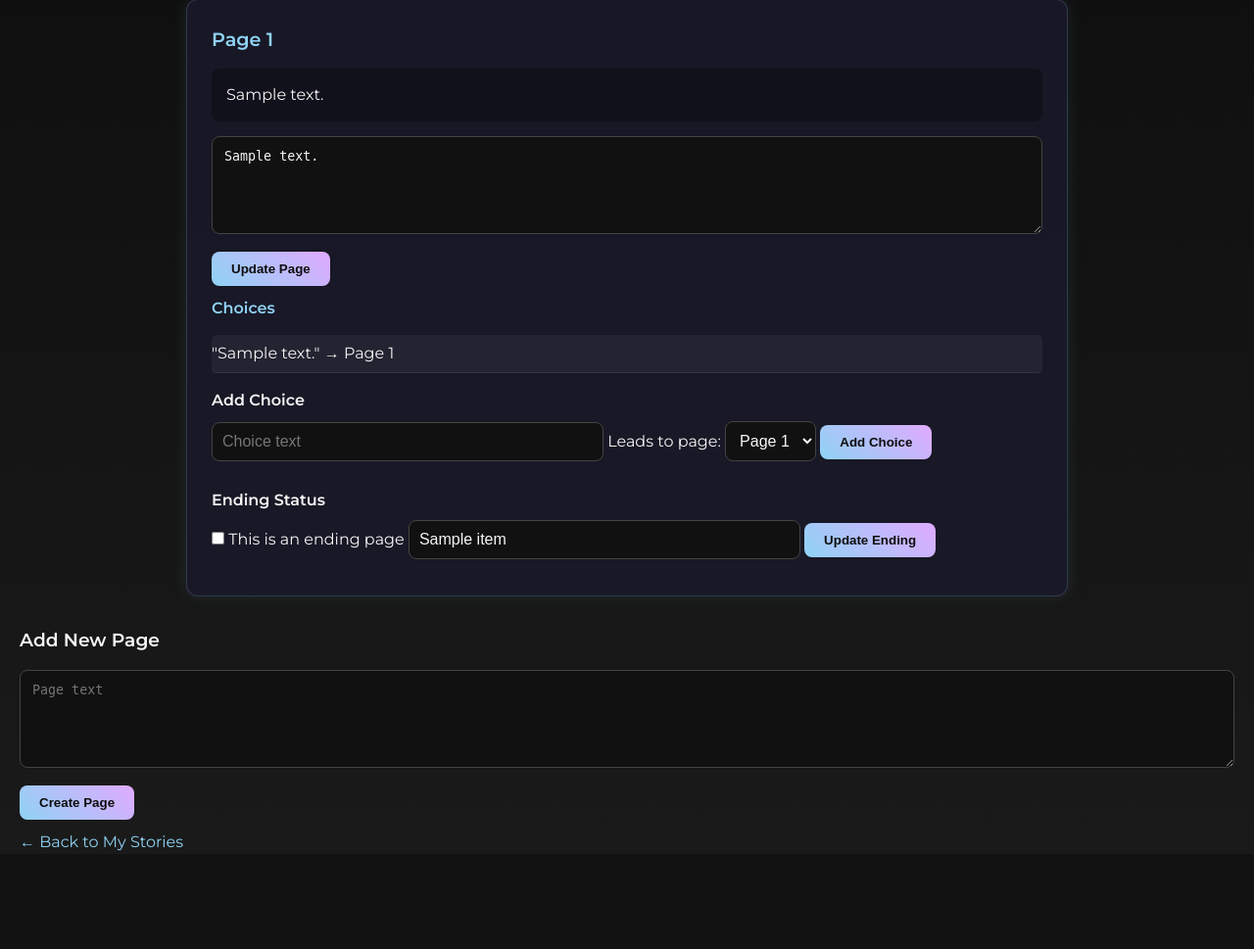
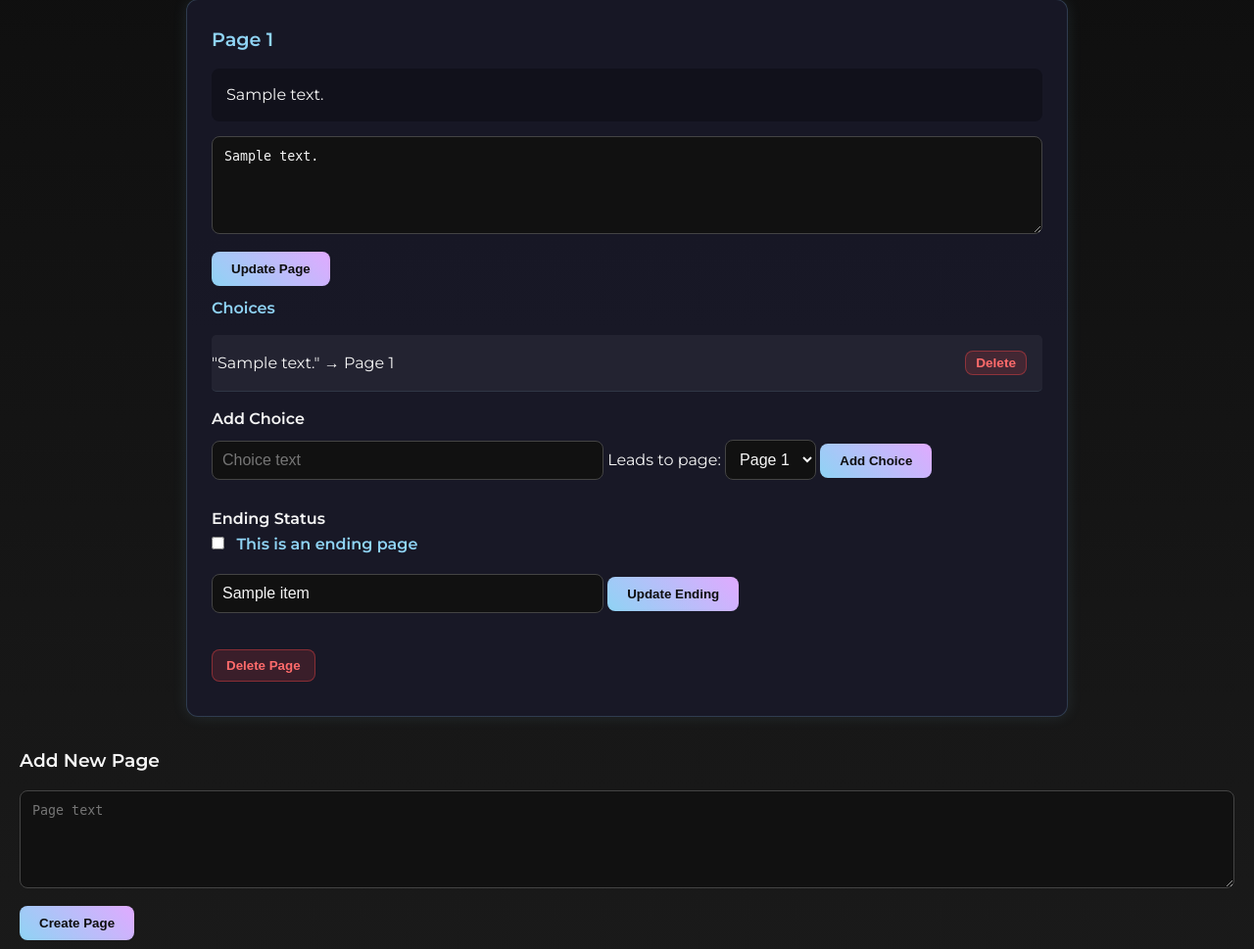
Before and after one commit to AlTAR333/Final-Project-Django-Flask-, a Django app: page /author/story/1/edit/ in a window 1280 px wide. Shown: the part 229-1198 px from the top of the page at 98% size. Before the commit the page ends 1098 px from the top, so only its background shows below. Run offline with Django 5.2, Linux system fonts and the light colour scheme; a user stored in the database is signed in; tables that the repository leaves empty hold one stand-in row (values such as "Sample post"); a database or web service that is not in the repository returns one stand-in record (values such as "Sample title"); data that the repository does not hold is empty.

Commit message:
Author can delete pages and choices

```diff
--- a/django_web/static/css/style.css
+++ b/django_web/static/css/style.css
@@ -300,7 +300,7 @@ hr {
     border-color: #8fd3f4;
 }
 
-/* Ending status inputs & checkbox
+/* Ending status inputs & checkbox */
 .editor-panel form input[type="text"] {
     width: 100%;
     padding: 10px;
@@ -327,4 +327,49 @@ hr {
 
 .editor-panel form input[type="checkbox"] {
     margin-right: 8px;
-} */
+}
+
+/* ============================= */
+/* 🔥 Danger Buttons */
+/* ============================= */
+
+.btn-danger {
+    background: rgba(255, 70, 70, 0.15);
+    color: #ff6b6b;
+    border: 1px solid rgba(255, 70, 70, 0.4);
+    padding: 8px 14px;
+    border-radius: 8px;
+    cursor: pointer;
+    font-weight: bold;
+    transition: all 0.25s ease;
+}
+
+.btn-danger:hover {
+    background: rgba(255, 70, 70, 0.25);
+    border-color: #ff4c4c;
+    box-shadow: 0 0 8px rgba(255, 70, 70, 0.5);
+}
+
+/* Smaller version for choices */
+.btn-danger.small {
+    padding: 4px 10px;
+    font-size: 0.85em;
+}
+
+/* Inline form fix */
+.inline-form {
+    display: inline;
+    margin-right: 1rem;
+
+}
+.choice-display {
+    display: flex;
+    flex-direction: row;
+    align-items: center;
+    justify-content: space-between;
+}
+
+/* Spacing for danger section */
+.danger-form {
+    margin-top: 15px;
+}
--- a/django_web/stories/templates/gameplay/edit_story.html
+++ b/django_web/stories/templates/gameplay/edit_story.html
@@ -41,8 +41,16 @@
             {% if p.choices %}
                 <ul class="choices-list">
                 {% for c in p.choices %}
-                    <li>
+                    <li class="choice-display">
                         "{{ c.text }}" → Page {{ c.next_page_number }}
+                        <form method="post"
+                            action="{% url 'delete_choice' story.id c.id %}"
+                            class="inline-form">
+                            {% csrf_token %}
+                            <button type="submit" class="btn-danger small">
+                                Delete
+                            </button>
+                        </form>
                     </li>
                 {% endfor %}
                 </ul>
@@ -90,6 +98,15 @@
             </form>
         </div>
 
+        <form method="post"
+            action="{% url 'delete_page' story.id p.id %}"
+            class="danger-form">
+            {% csrf_token %}
+            <button type="submit" class="btn-danger">
+                Delete Page
+            </button>
+        </form>
+
     </div>
 {% endfor %}
 
--- a/django_web/stories/urls.py
+++ b/django_web/stories/urls.py
@@ -19,8 +19,13 @@ urlpatterns = [
     path("stories/<int:story_id>/status/", views.toggle_story_status, name="toggle_story_status"),
 
     path("author/story/<int:story_id>/edit/", views.edit_story, name="edit_story"),
+
     path("author/story/<int:story_id>/create_page/", views.create_page, name="create_page"),
     path("author/story/<int:story_id>/page/<int:page_id>/update/", views.update_page, name="update_page"),
+    path("author/story/<int:story_id>/page/<int:page_id>/delete/", views.delete_page, name="delete_page"),
+
     path("author/story/<int:story_id>/page/<int:page_id>/create_choice/", views.create_choice, name="create_choice"),
+    path("author/story/<int:story_id>/choice/<int:choice_id>/delete/", views.delete_choice, name="delete_choice"),
+
     path("author/story/<int:story_id>/page/<int:page_id>/toggle-ending/", views.toggle_ending, name="toggle_ending"),
 ]
--- a/django_web/stories/views.py
+++ b/django_web/stories/views.py
@@ -283,3 +283,17 @@ def toggle_ending(request, page_id, story_id):
         )
 
     return redirect("edit_story", story_id=story_id)
+
+@login_required
+def delete_choice(request, story_id, choice_id):
+    if request.method == "POST":
+        requests.delete(f"{FLASK_API_URL}/choices/{choice_id}")
+
+    return redirect("edit_story", story_id=story_id)
+
+@login_required
+def delete_page(request, story_id, page_id):
+    if request.method == "POST":
+        requests.delete(f"{FLASK_API_URL}/pages/{page_id}")
+
+    return redirect("edit_story", story_id=story_id)
```
Also changed, not shown: flask_api/app/routes.py (+24 -9 lines), flask_api/instance/app.db.
